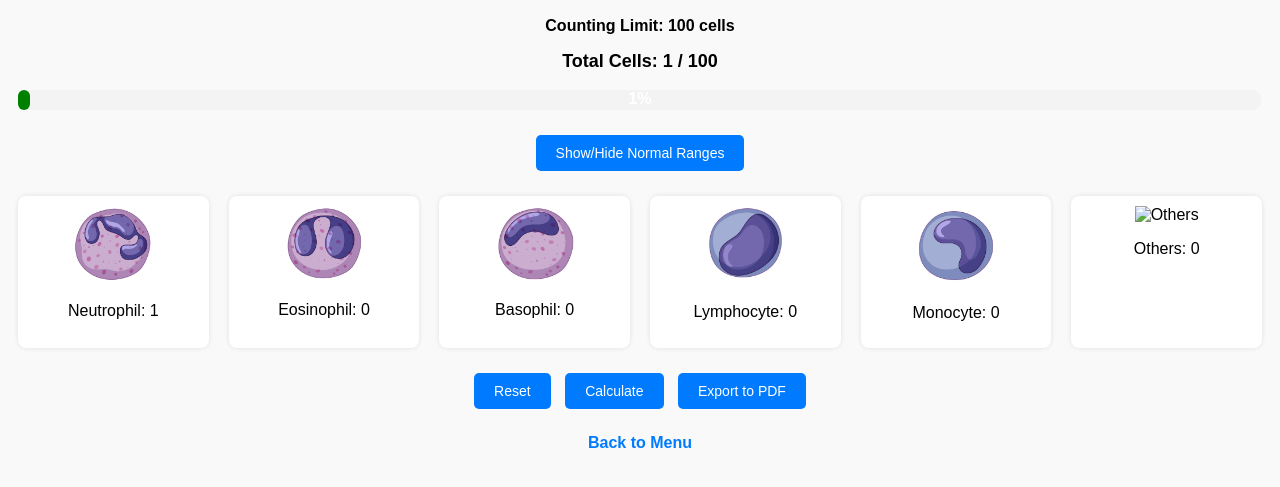
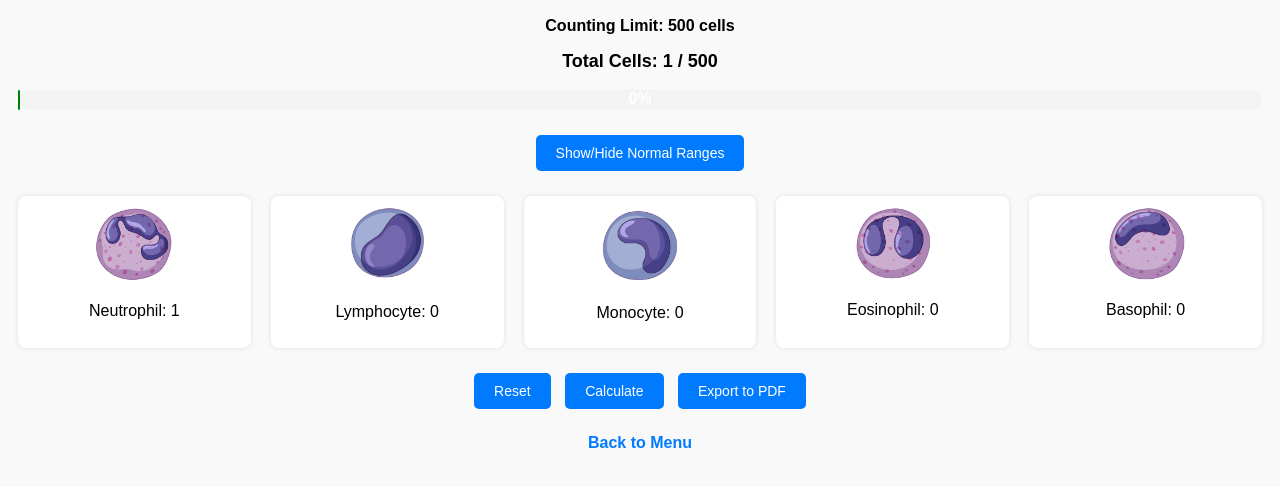
Before and after one commit to Gokulkrishna26/Hematologycounter, a plain HTML site: page wbc_counter.html in a window 1280 px wide. Both pictures are taken after a click on the picture 113 px from the left and 313 px from the top of the page. Shown: the part 69-556 px from the top of the page. Drawn offline with nearby package versions, Linux system fonts and the light colour scheme.

Commit message:
Update wbc_counter.html

```diff
--- a/wbc_counter.html
+++ b/wbc_counter.html
@@ -41,10 +41,6 @@
       font-size: 12px;
       color: gray;
       margin-top: 4px;
-    }
-
-    .normal-range.show {
-      display: block;
     }
 
     .button-row, .nav-back {
@@ -99,32 +95,6 @@
       background-color: #f2f2f2;
     }
 
-    /* Progress Bar */
-    #progressBarContainer {
-      width: 100%;
-      background-color: #f3f3f3;
-      height: 20px;
-      border-radius: 10px;
-      position: relative;
-    }
-
-    #progressBar {
-      height: 100%;
-      width: 0%;
-      background-color: green;
-      border-radius: 10px;
-      transition: width 0.5s ease;
-    }
-
-    #progressText {
-      position: absolute;
-      top: 0;
-      left: 50%;
-      transform: translateX(-50%);
-      color: white;
-      font-weight: bold;
-    }
-
     /* Responsive Design for Mobile */
     @media (max-width: 768px) {
       .cell-counter {
@@ -151,9 +121,32 @@
         width: 100%;
         margin: 5px 0;
       }
-      html, body {
-        touch-action: manipulation;
     }
+
+    /* Progress Bar */
+    #progressBarContainer {
+      width: 100%;
+      background-color: #f3f3f3;
+      height: 20px;
+      border-radius: 10px;
+      position: relative;
+    }
+
+    #progressBar {
+      height: 100%;
+      width: 0%;
+      background-color: green;
+      border-radius: 10px;
+      transition: width 0.5s ease;
+    }
+
+    #progressText {
+      position: absolute;
+      top: 0;
+      left: 50%;
+      transform: translateX(-50%);
+      color: white;
+      font-weight: bold;
     }
   </style>
 </head>
@@ -161,8 +154,8 @@
 <body>
 
 <h2>WBC Counter</h2>
-<p><strong>Counting Limit: 100 cells</strong></p>
-<p class="total-count-display">Total Cells: <span id="totalCount">0</span> / 100</p>
+<p><strong>Counting Limit: 500 cells</strong></p>
+<p class="total-count-display">Total Cells: <span id="totalCount">0</span> / 500</p>
 
 <!-- Progress Bar -->
 <div id="progressBarContainer">
@@ -196,11 +189,18 @@
 <script>
   const cellTypes = {
     neutrophil: "Neutrophil",
+    lymphocyte: "Lymphocyte",
+    monocyte: "Monocyte",
     eosinophil: "Eosinophil",
     basophil: "Basophil",
-    lymphocyte: "Lymphocyte",
-    monocyte: "Monocyte",
-    others: "Others"
+  };
+
+  const referenceRanges = {
+    neutrophil: "40-80%",
+    lymphocyte: "20-40%",
+    monocyte: "2-10%",
+    eosinophil: "1-6%",
+    basophil: "0-1%"
   };
 
   function createCounters() {
@@ -212,7 +212,7 @@
       div.innerHTML = `
         <img src="images/${key}.png" alt="${cellName}" onclick="increment('${key}')" class="cell-image">
         <p>${cellName}: <span id="${key}">0</span></p>
-        <div class="normal-range">Normal range not defined</div>
+        <div class="normal-range">${referenceRanges[key]}</div>
       `;
       grid.appendChild(div);
     }
@@ -220,20 +220,20 @@
 
   function increment(cellType) {
     const total = getTotalCount();
-    if (total >= 100) {
-        alert("You have reached the total limit of 100 cells.");
+    if (total >= 500) {
+      alert("You have reached the total limit of 500 cells.");
       return;
     }
     const el = document.getElementById(cellType);
     el.innerText = parseInt(el.innerText) + 1;
     document.getElementById('totalCount').innerText = getTotalCount();
-    updateProgressBar(); // Update progress bar
-    hapticFeedback(); // Trigger haptic feedback on cell press
+    updateProgressBar();
+    hapticFeedback();
   }
 
   function hapticFeedback() {
     if (navigator.vibrate) {
-        navigator.vibrate(50); // Short vibration
+      navigator.vibrate(50);
     }
   }
 
@@ -249,7 +249,7 @@
     }
     document.getElementById('results').innerHTML = '';
     document.getElementById('totalCount').innerText = '0';
-    updateProgressBar(); // Reset progress bar
+    updateProgressBar();
   }
 
   function calculatePercentages() {
@@ -269,7 +269,6 @@
     }
 
     resultHTML += "</table>";
-
     document.getElementById('results').innerHTML = resultHTML;
   }
 
@@ -295,7 +294,7 @@
     const total = getTotalCount();
     const progressBar = document.getElementById('progressBar');
     const progressText = document.getElementById('progressText');
-    const percentage = (total / 100) * 100;
+    const percentage = (total / 500) * 100;
 
     progressBar.style.width = `${percentage}%`;
 
@@ -310,13 +309,6 @@
     progressText.innerText = `${percentage.toFixed(0)}%`;
   }
 
-  function toggleNormalValues() {
-    const normalRanges = document.querySelectorAll('.normal-range');
-    normalRanges.forEach(range => {
-      range.classList.toggle('show');
-    });
-  }
-
   window.onload = function () {
     createCounters();
   };
```
Lines whose indentation alone changed are shown as unchanged.
